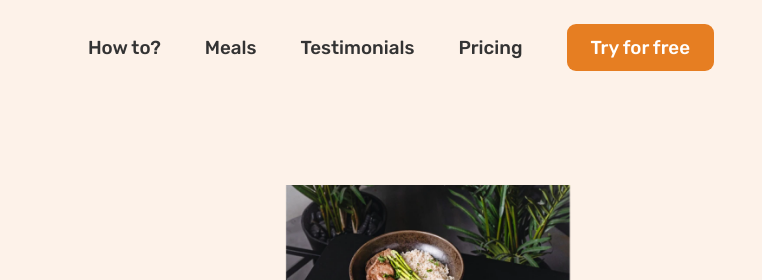
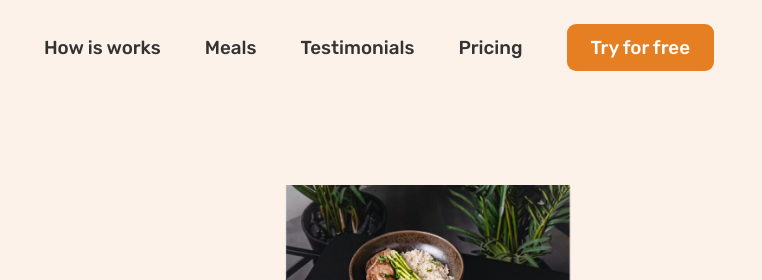
Before and after one commit to fawad-10/07-OmniFood-Desktop, a plain HTML site: page index.html in a window 1280 px wide. Shown: the top 280 px of the page, 518-1280 px from the left. Drawn offline with nearby package versions, Linux system fonts and the light colour scheme.

Commit message:
index.html

```diff
--- a/index.html
+++ b/index.html
@@ -39,7 +39,7 @@
       </a>
       <nav class="main-nav">
         <ul class="main-nav-list">
-          <li ><a href="#how" class="main-nav-link">How to?</a></li>
+          <li ><a href="#how" class="main-nav-link">How is works</a></li>
           <li ><a href="#meals" class="main-nav-link">Meals</a></li>
           <li ><a href="#testimonials" class="main-nav-link">Testimonials</a></li>
           <li ><a href="#price" class="main-nav-link">Pricing</a></li>
```
